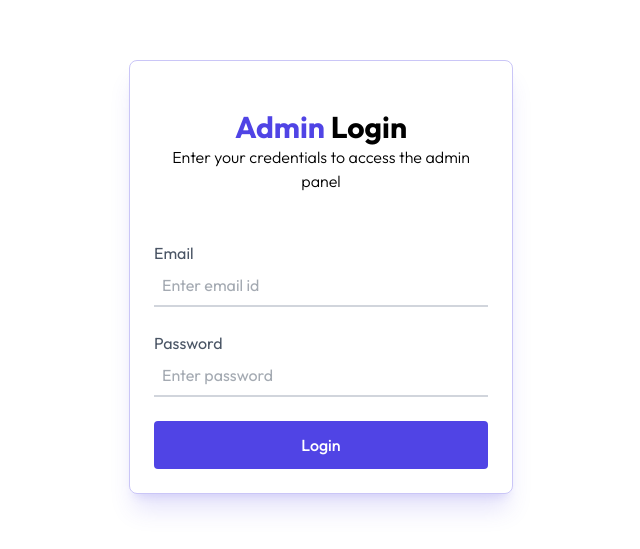
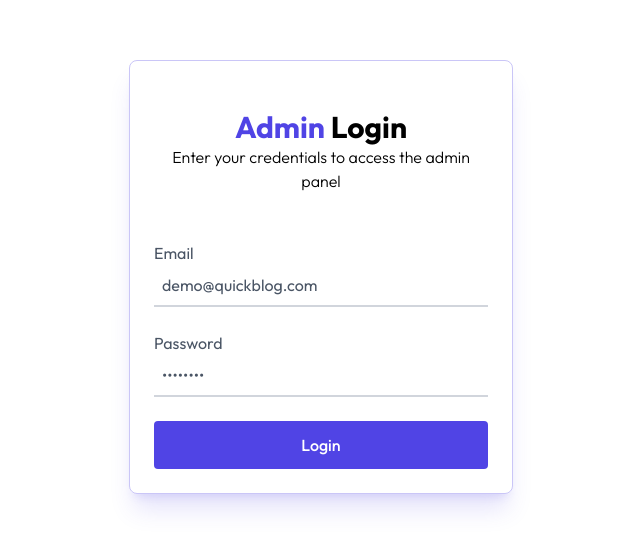
Before and after one commit to devkataria7/BlogGenie, a React (Vite) app in the folder client/: page /admin in a window 1280 px wide. Shown: the part 123-672 px from the top of the page, without its empty margins (319-959 px from the left). Built offline with nearby package versions, Linux system fonts and the light colour scheme; no server answers.

Commit message:
Add demo admin credentials

```diff
--- a/client/src/components/admin/Login.jsx
+++ b/client/src/components/admin/Login.jsx
@@ -5,8 +5,13 @@ import axios from "axios";
 
 const Login = () => {
   const { setToken } = useAppContext();
-  const [email, setEmail] = useState("");
-  const [password, setPassword] = useState("");
+  // demo cred
+  const [email, setEmail] = useState("demo@quickblog.com");
+  const [password, setPassword] = useState("Demo@852");
+
+  // for multiple admin
+  // const [email, setEmail] = useState("");
+  // const [password, setPassword] = useState("");
   const handleSubmit = async (e) => {
     e.preventDefault();
     try {
```
Also changed, not shown: 1 other file (tests, documents, lock files or other folders).
